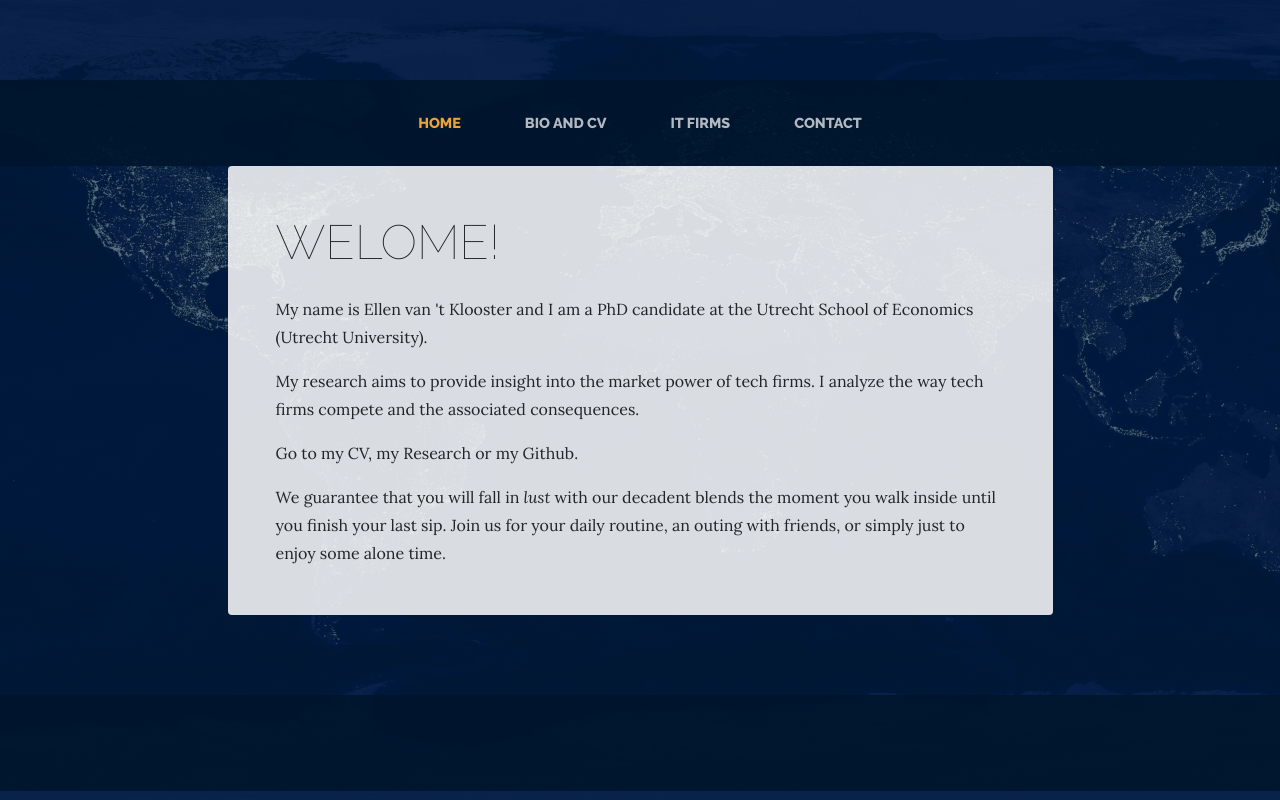
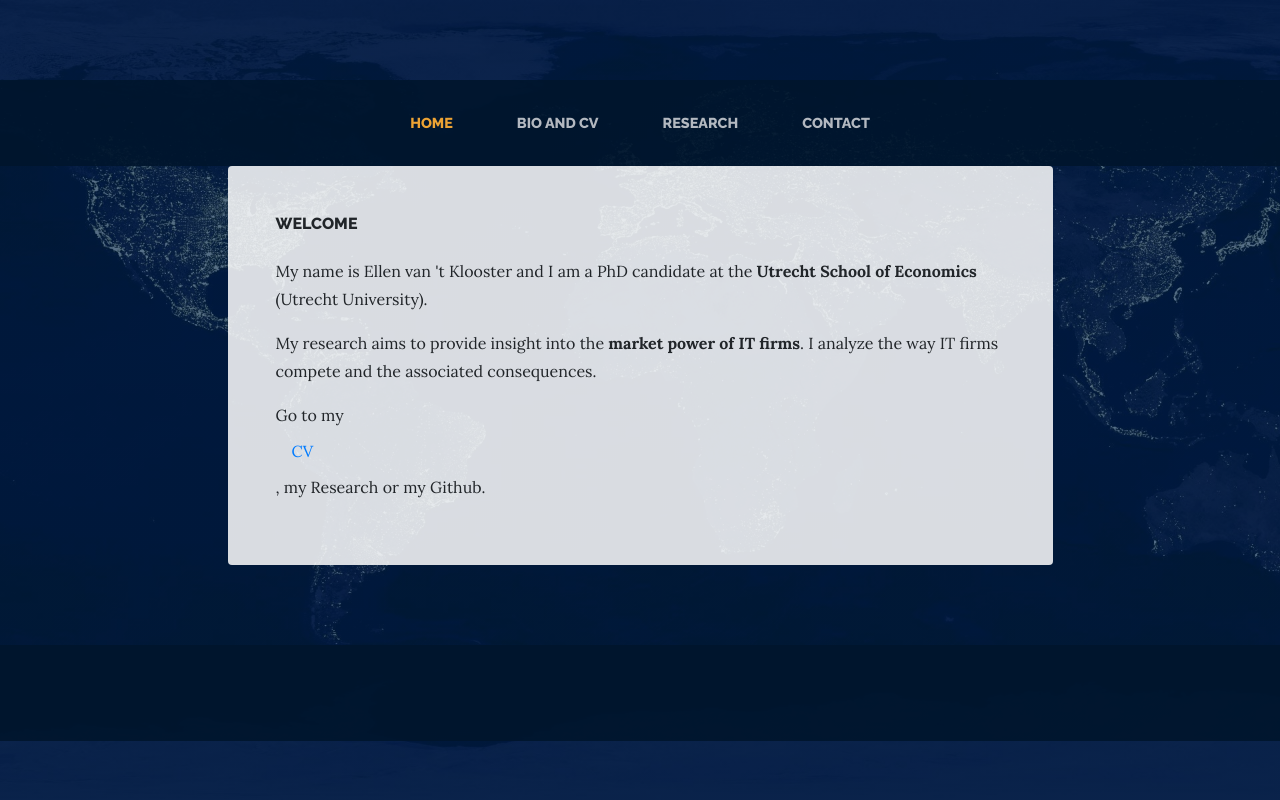
Before and after one commit to ellenvantklooster/ellenvantklooster.github.io, a website: page index.html in a window 1280 px wide. Drawn offline with Linux system fonts and the light colour scheme.

Commit message:
more chagnes

```diff
--- a/index.html
+++ b/index.html
@@ -47,7 +47,7 @@
             <a class="nav-link text-uppercase text-expanded" href="about.html">Bio and CV</a>
           </li>
           <li class="nav-item px-lg-4">
-            <a class="nav-link text-uppercase text-expanded" href="itfirms.html">IT firms</a>
+            <a class="nav-link text-uppercase text-expanded" href="research.html">Research</a>
           </li>
           <li class="nav-item px-lg-4">
             <a class="nav-link text-uppercase text-expanded" href="contact.html">Contact</a>
@@ -65,13 +65,13 @@
           <div class="col-xl-9 col-lg-10 mx-auto">
             <div class="bg-faded rounded p-5">
               <h2 class="section-heading mb-4">
-                <!-- <span class="section-heading-upper">Strong Coffee, Strong Roots</span> -->
-                <span class="section-heading-lower">Welome!</span>
+                <span class="section-heading-upper">Welcome</span>
+                <!-- <span class="section-heading-lower">Welcome!</span> -->
               </h2>
-              <p>My name is Ellen van 't Klooster and I am a PhD candidate at the Utrecht School of Economics (Utrecht University). </p>
-              <p>My research aims to provide insight into the market power of tech firms. I analyze the way tech firms compete and the associated consequences.</p>
-              <p>Go to my CV, my Research or my Github.</p>
-              <p class="mb-0">We guarantee that you will fall in <em>lust</em> with our decadent blends the moment you walk inside until you finish your last sip. Join us for your daily routine, an outing with friends, or simply just to enjoy some alone time.</p>
+              <p>My name is Ellen van 't Klooster and I am a PhD candidate at the <b>Utrecht School of Economics</b> (Utrecht University). </p>
+              <p>My research aims to provide insight into the <b>market power of IT firms</b>. I analyze the way IT firms compete and the associated consequences.</p>
+              <p>Go to my <a class="nav-link text-uppercase text-expanded" href="about.html">CV</a>, my Research or my Github.</p>
+              <!-- <p class="mb-0">We guarantee that you will fall in <em>lust</em> with our decadent blends the moment you walk inside until you finish your last sip. Join us for your daily routine, an outing with friends, or simply just to enjoy some alone time.</p> -->
             </div>
           </div>
         </div>
```
Also changed, not shown: contact.html (+1 -1 lines), research.html (+1 -1 lines).
